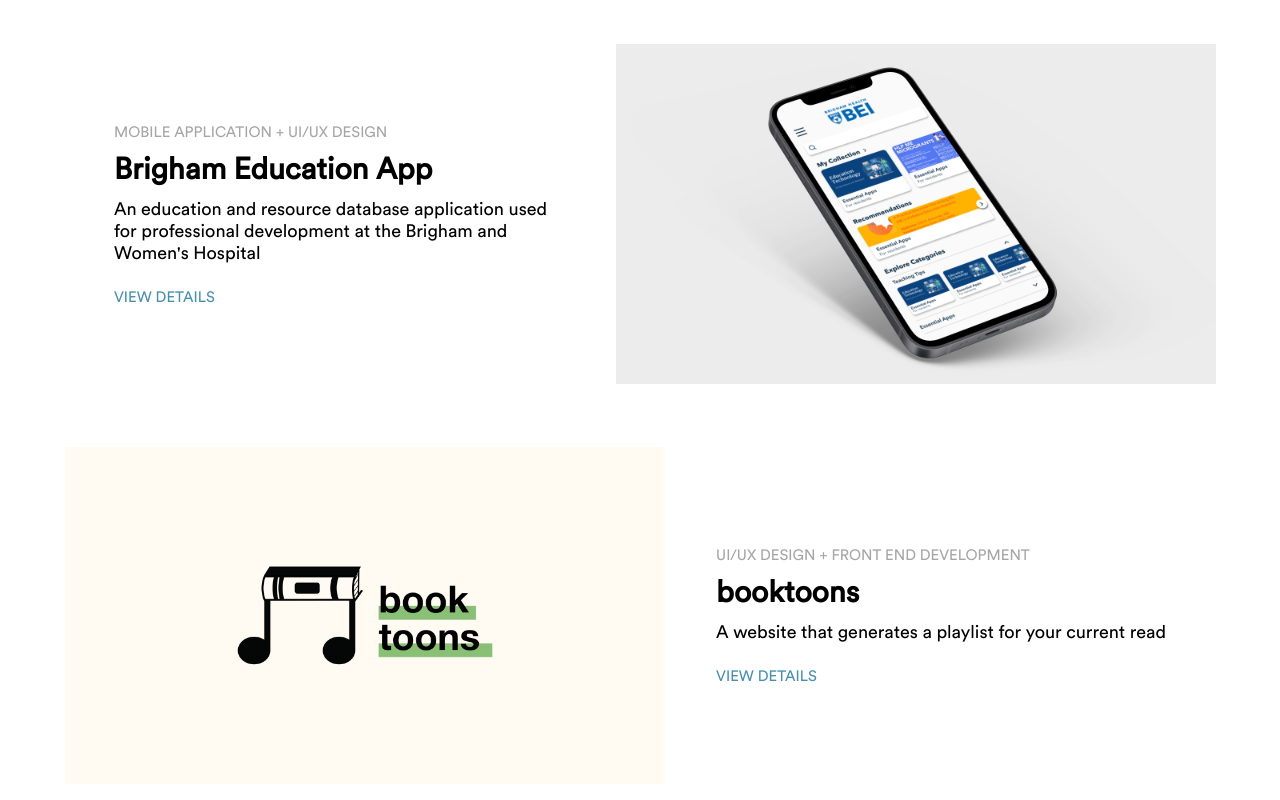
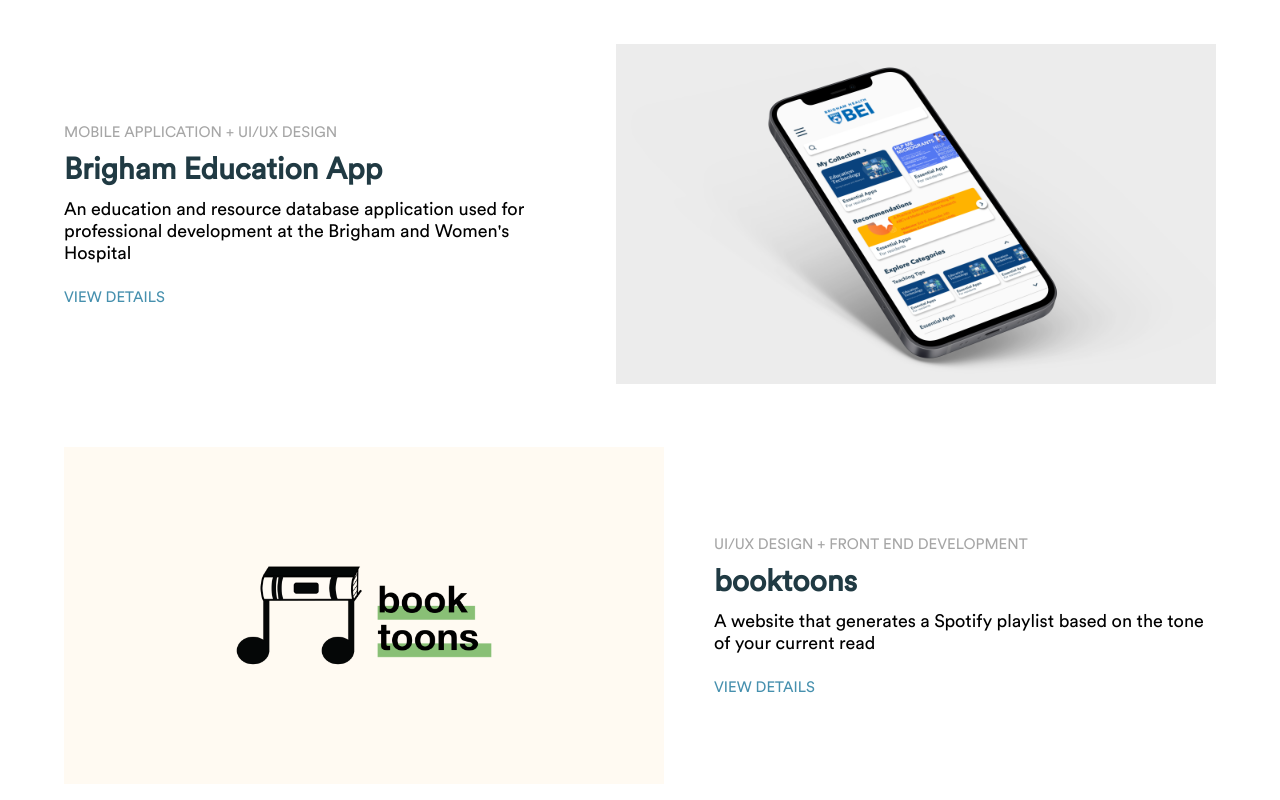
Before and after one commit to chongmegan/my-portfolio, a React (Create React App) app: page / in a window 1280 px wide. Shown: the part 1220-2020 px from the top of the page. Built offline with nearby package versions, Linux system fonts and the light colour scheme; a web font is replaced by a local one.

Commit message:
Added slideshow

```diff
--- a/package.json
+++ b/package.json
@@ -16,6 +16,7 @@
     "react-router": "^5.2.0",
     "react-router-dom": "^5.2.0",
     "react-scripts": "4.0.3",
+    "react-slideshow-image": "^3.5.0",
     "scroll-snap": "^3.2.4",
     "styled-components": "^5.3.0",
     "web-vitals": "^1.1.2"
--- a/src/components/Header/Header.js
+++ b/src/components/Header/Header.js
@@ -33,13 +33,13 @@
                     <div className="dropdown">
                     <RedirectLink href="/#portfolio">Work</RedirectLink>
                     <div className="dropdown-content">
-                        <DropdownLink to="/brigham" target="_blank">Brigham</DropdownLink>
-                        <DropdownLink to="/bei-app" target="_blank">BEI App</DropdownLink>
-                        <DropdownLink to="/booktoons" target="_blank">booktoons</DropdownLink>
-                        <DropdownLink to="/rdgnu" target="_blank">rdgNU</DropdownLink>
-                        <DropdownLink to="/worksense" target="_blank">Worksense</DropdownLink>
-                        <DropdownLink to="/weschedule" target="_blank">WeSchedule</DropdownLink>
-                        <DropdownLink to="/cornerhealth" target="_blank">Cornerhealth</DropdownLink>
+                        <DropdownLink to="/brigham">Brigham</DropdownLink>
+                        <DropdownLink to="/bei-app">BEI App</DropdownLink>
+                        <DropdownLink to="/booktoons">booktoons</DropdownLink>
+                        <DropdownLink to="/rdgnu">rdgNU</DropdownLink>
+                        <DropdownLink to="/worksense">Worksense</DropdownLink>
+                        <DropdownLink to="/weschedule">WeSchedule</DropdownLink>
+                        <DropdownLink to="/cornerhealth">Cornerhealth</DropdownLink>
                       </div>
                       </div>
                 </li>
--- a/src/components/Portfolio-Item/portfolio-item-even.js
+++ b/src/components/Portfolio-Item/portfolio-item-even.js
@@ -1,7 +1,7 @@
 import React from 'react';
 import {
     PortfolioItemContainer,
-    PortfolioDescriptionContainer,
+    EvenPortfolioDescriptionContainer,
     PortfolioImageContainer,
     PortfolioImage,
     PortfolioHeader,
@@ -15,12 +15,12 @@
 
     return (
         <PortfolioItemContainer>
-            <PortfolioDescriptionContainer data-aos={descfade} data-aos-delay={descdelay}>
+            <EvenPortfolioDescriptionContainer data-aos={descfade} data-aos-delay={descdelay}>
                 <PortfolioHeader>{header}</PortfolioHeader>
                 <PortfolioCompany>{company}</PortfolioCompany>
                 <PortfolioDescription>{description}</PortfolioDescription>
                 <PortfolioLink href={redirect}>View Details</PortfolioLink>
-            </PortfolioDescriptionContainer>
+            </EvenPortfolioDescriptionContainer>
             <PortfolioImageContainer data-aos={imgfade} data-aos-delay={imgdelay}>
                 <PortfolioImage src={image} alt=""/>
             </PortfolioImageContainer>
--- a/src/components/Portfolio-Item/portfolio-item-odd.js
+++ b/src/components/Portfolio-Item/portfolio-item-odd.js
@@ -1,7 +1,7 @@
 import React from 'react';
 import {
     PortfolioItemContainer,
-    PortfolioDescriptionContainer,
+    OddPortfolioDescriptionContainer,
     PortfolioImageContainer,
     PortfolioImage,
     PortfolioHeader,
@@ -18,12 +18,12 @@
             <PortfolioImageContainer data-aos={imgfade} data-aos-delay={imgdelay}>
                 <PortfolioImage src={image} alt=""/>
             </PortfolioImageContainer>
-            <PortfolioDescriptionContainer data-aos={descfade} data-aos-delay={descdelay}>
+            <OddPortfolioDescriptionContainer data-aos={descfade} data-aos-delay={descdelay}>
                 <PortfolioHeader>{header}</PortfolioHeader>
                 <PortfolioCompany>{company}</PortfolioCompany>
                 <PortfolioDescription>{description}</PortfolioDescription>
                 <PortfolioLink href={redirect}>View Details</PortfolioLink>
-            </PortfolioDescriptionContainer>
+            </OddPortfolioDescriptionContainer>
         </PortfolioItemContainer>
     )
 }
--- a/src/components/Portfolio-Item/portfolio-item.styles.js
+++ b/src/components/Portfolio-Item/portfolio-item.styles.js
@@ -11,8 +11,12 @@
     }
 `
 
-const PortfolioDescriptionContainer = styled.div`
-    margin: auto 5rem;
+const EvenPortfolioDescriptionContainer = styled.div`
+    margin: auto 5rem auto 0;
+`
+
+const OddPortfolioDescriptionContainer = styled.div`
+    margin: auto 0 auto 5rem;
 `
 
 const PortfolioImageContainer = styled.div`
@@ -39,6 +43,7 @@
     font-size: 3rem;
     font-family: 'Circular Std', Helvetica, sans-serif;
     font-weight: 600;
+    color: #203a43;
     margin: 1rem 0;
 `
 
@@ -77,7 +82,8 @@
 
 export {
     PortfolioItemContainer,
-    PortfolioDescriptionContainer,
+    EvenPortfolioDescriptionContainer,
+    OddPortfolioDescriptionContainer,
     PortfolioImageContainer,
     PortfolioImage,
     PortfolioHeader,
--- a/src/index.css
+++ b/src/index.css
@@ -1,3 +1,5 @@
+@import "react-slideshow-image/dist/styles.css";
+
 @font-face {
   font-family: 'Circular Std Medium';
   src: url(./fonts/CircularStd-Bold.ttf) format('truetype');
--- a/src/pages/About.js
+++ b/src/pages/About.js
@@ -45,7 +45,7 @@
                             <br/>
                             <br/>
                             Outside of design, I enjoy learning how to code. I am self taught and have found a lot of interest in front-end web development and this website is a
-                            product of countless trials and errors, and infinite hours of Stack Overflow! I am also an escape room and puzzle enthusiast, film photographer, and
+                            product of countless trials and errors, and infinite hours of Stack Overflow! I am also an escape room and puzzle enthusiast, a film photographer, and
                             am currently in the process of learning how to drum. Nice to meet you! :)
                         </AboutText>
                         <HeadingText>I am currently...</HeadingText>
--- a/src/pages/Brigham.js
+++ b/src/pages/Brigham.js
@@ -1,6 +1,7 @@
 import React from 'react';
+import { Header } from '../components/Header/Header';
+import { Slide } from 'react-slideshow-image';
 import { Footer } from '../components/Footer/Footer';
-import { Header } from '../components/Header/Header';
 import { BottomNavigation } from '../components/Bottom-Navigation/BottomNav';
 import {
     Homepage,
@@ -13,8 +14,13 @@
     ProjectDescription,
     ProjectList,
     ProjectListItem,
-    H2
+    H2,
+    IndividualSlide
 } from './Project.styles';
+import BEIScreen from '../images/BEIScreen.png';
+import colorpalette from '../images/color-palette.jpg';
+import logo from '../images/logo-1.jpg';
+
 
 const Brigham = () => {
     return(
@@ -43,6 +49,11 @@
                         </ProjectList>
                         <H2>Here are some of the things I created during my time here:</H2>
                         {/*Insert slideshow?*/}
+                        <Slide easing="ease">
+                            <IndividualSlide style={{'backgroundImage': `url(${BEIScreen})`}}/>
+                            <IndividualSlide style={{'backgroundImage': `url(${colorpalette})`}}/>
+                            <IndividualSlide style={{'backgroundImage': `url(${logo})`}}/>
+                        </Slide>
                     </ProjectContent>
                 </ProjectContainer>
 
--- a/src/pages/Home.js
+++ b/src/pages/Home.js
@@ -67,7 +67,7 @@
                     descdelay="600"
                     header="UI/UX Design + Front End Development"
                     company="booktoons"
-                    description="A website that generates a playlist for your current read"
+                    description="A website that generates a Spotify playlist based on the tone of your current read"
                     redirect="/booktoons"
                     image={booktoons}
                 />
--- a/src/pages/Project.styles.js
+++ b/src/pages/Project.styles.js
@@ -23,7 +23,7 @@
 const ProjectContainer = styled.div`
     align-items: center;
     justify-content: center;
-    max-width: 800px;
+    max-width: 900px;
     margin: auto;
 `
 
@@ -111,6 +111,15 @@
     border: none;
 `
 
+const IndividualSlide = styled.div`
+    display: flex;
+    align-items: center;
+    justify-content: center;
+    background-size: cover;
+    height: 500px;
+    object-fit: cover;
+`
+
 export {
    Homepage,
    H1,
@@ -128,5 +137,6 @@
    ProjectImage,
    ProjectPrototype,
    ProjectWireframe,
-   ProjectiFrame
+   ProjectiFrame,
+   IndividualSlide
 }
```
Also changed, not shown: 1 other file (tests, documents, lock files or other folders).
